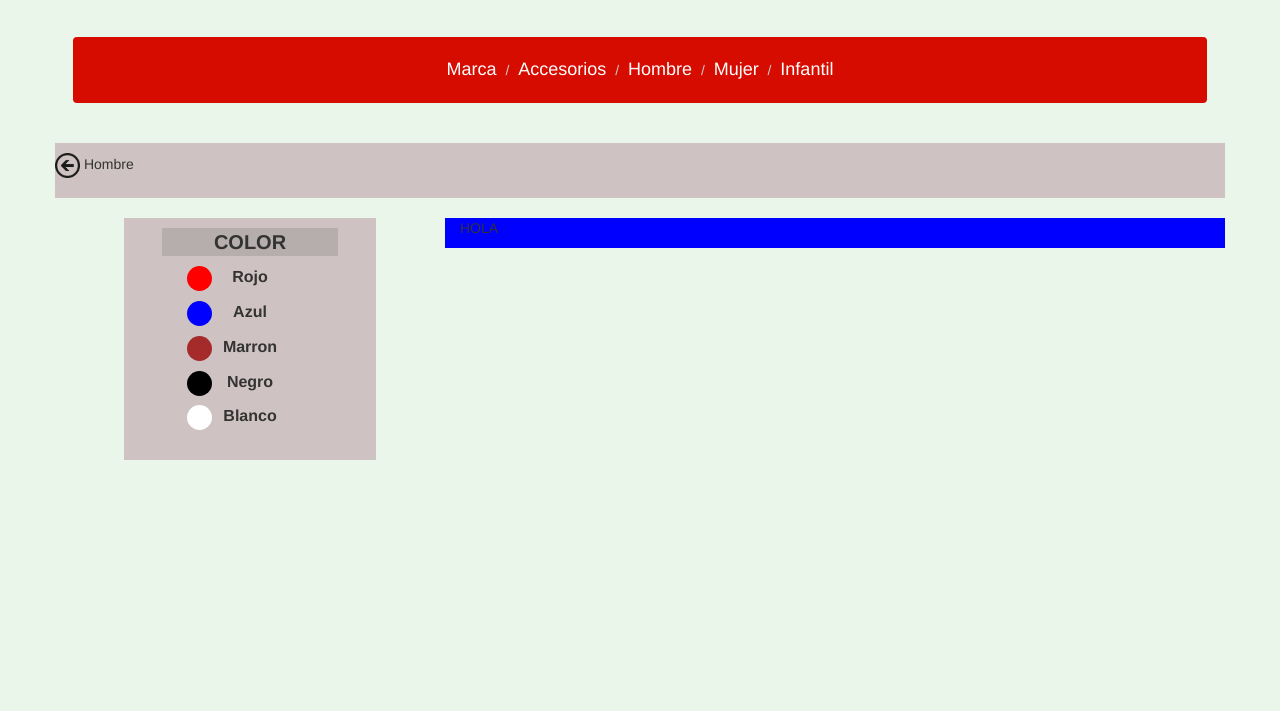
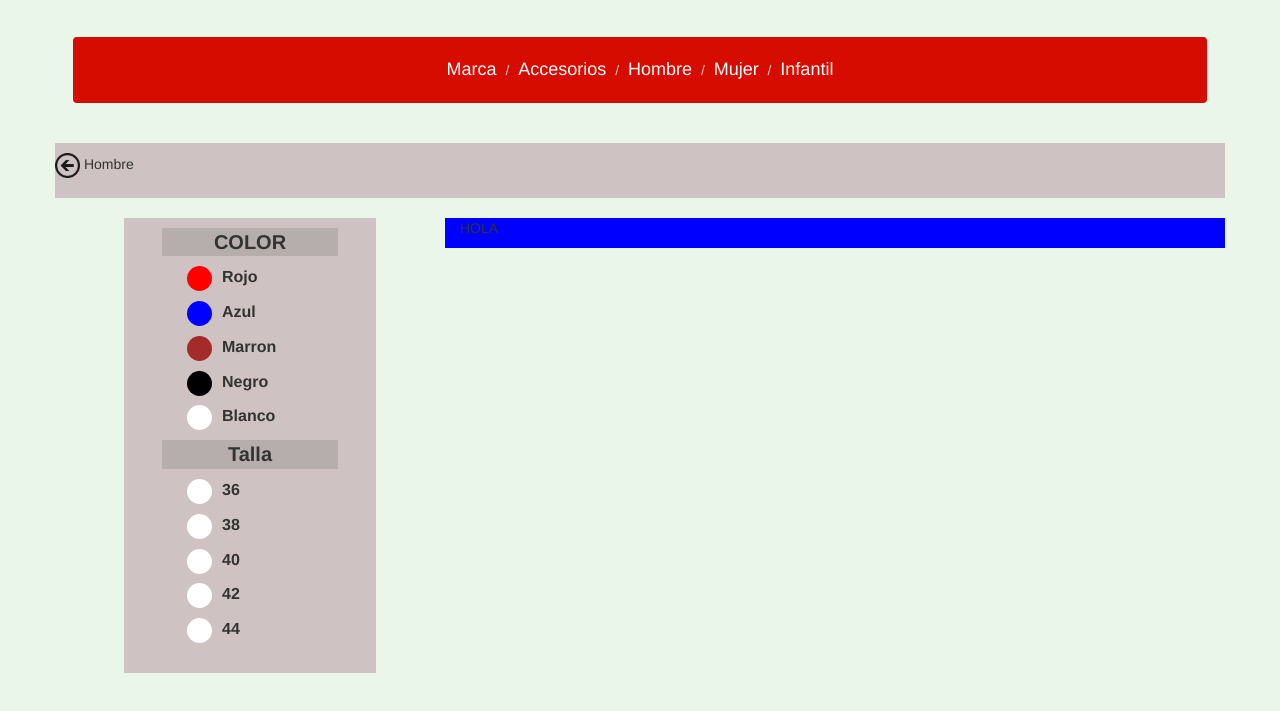
Before and after one commit to juanluis77/IHC_IDEAL, a plain HTML site: page paginaHombre.html in a window 1280 px wide. Shown: the part 39-750 px from the top of the page. Drawn offline with nearby package versions, Linux system fonts and the light colour scheme.

Commit message:
filtro talla no funcional

```diff
--- a/estiloDetalle.css
+++ b/estiloDetalle.css
@@ -1,3 +1,9 @@
+.titfil{
+    background-color: rgb(182, 173, 173);
+    width: 70%;
+    margin: auto;font-size: 20px;
+}
+
 /* The filtro1 */
 .filtro1 {
     display: block;
@@ -5,6 +11,7 @@
     margin-bottom: 12px;
     cursor: pointer;
     font-size: 16px;
+    padding-left: 35px;
     -webkit-user-select: none;
     -moz-user-select: none;
     -ms-user-select: none;
@@ -56,3 +63,60 @@
     border-right: solid black;
     border-bottom: solid black;
   }
+  /*///////////////////////////////////
+  /* The filtro1 */
+.filtro2 {
+    display: block;
+    position: relative;
+    margin-bottom: 12px;
+    cursor: pointer;
+    font-size: 16px;
+    padding-left: 35px;
+    -webkit-user-select: none;
+    -moz-user-select: none;
+    -ms-user-select: none;
+    user-select: none;
+  }
+
+  /* Hide the browser's default checkbox */
+  .filtro2 input {
+    position: absolute;
+    opacity: 0;
+    cursor: pointer;
+    height: 0;
+    width: 0;
+  }
+
+  /* Create a custom checkbox */
+  .checkmark {
+    position: absolute;
+    top: 0;
+    left: 0;
+    height: 25px;
+    width: 25px;
+    border-radius: 50%;
+    background-color: white;
+  }
+  .checkmark:after {
+    content: "";
+    position: absolute;
+    display: none;
+  }
+
+  /* Show the checkmark when checked */
+  .filtro2 input:checked ~ .checkmark:after {
+    display: block;
+  }
+
+  /* Style the checkmark/indicator */
+  .filtro2 .checkmark:after {
+    left: 9px;
+    top: 5px;
+    width: 8px;
+    height: 12px;
+    border: solid black;
+    border-width: 0 3px 3px 0;
+    -webkit-transform: rotate(45deg);
+    -ms-transform: rotate(45deg);
+    transform: rotate(45deg);
+  }
--- a/paginaHombre.html
+++ b/paginaHombre.html
@@ -35,9 +35,9 @@
         <br>
         <div class="container">
             <div class="row">
-                <div class="col-lg-4 text-center" >
+                <div class="col-lg-4" >
                     <div style="background-color: rgb(206, 194, 194);width: 70%;margin: auto;padding-top: 10px">
-                        <div style="background-color: rgb(182, 173, 173);width: 70%;margin: auto;font-size: 20px;">
+                        <div class="titfil text-center">
                             <p><b>COLOR</b></p>
                         </div>
                         <div style="width: 50%;margin:auto">
@@ -62,6 +62,31 @@
                                 <span class="checkmark" style="background-color:  white;"></span>
                             </label>
                         </div>
+                        <div class="titfil text-center">
+                            <p><b>Talla</b></p>
+                        </div>
+                        <div style="width: 50%;margin:auto">
+                            <label class="filtro2">36
+                                <input type="checkbox" name="radio">
+                                <span class="checkmark"></span>
+                            </label>
+                            <label class="filtro2">38
+                                <input type="checkbox" name="radio">
+                                <span class="checkmark"></span>
+                            </label>
+                            <label class="filtro2">40
+                                <input type="checkbox" name="radio">
+                                <span class="checkmark"></span>
+                            </label>
+                            <label class="filtro2">42
+                                <input type="checkbox" name="radio">
+                                <span class="checkmark"></span>
+                            </label>
+                            <label class="filtro2">44
+                                <input type="checkbox" name="radio">
+                                <span class="checkmark"></span>
+                            </label>
+                        </div>
                         <br>
                     </div>
                 </div>
```
